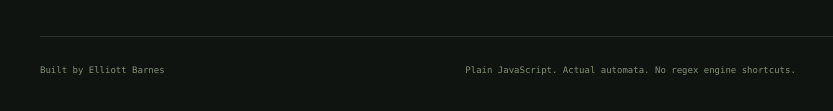
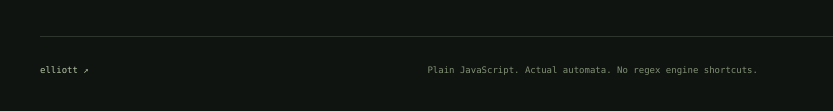
Before and after one commit to elliottbarnes/automata-lab, a website with bundled scripts: page docs/index.html in a window 1280 px wide. Shown: the part 1408-1519 px from the top of the page, 4-837 px from the left. Built offline with nearby package versions, Linux system fonts and the light colour scheme.

Commit message:
Link the lab back to the portfolio

```diff
--- a/docs/index.html
+++ b/docs/index.html
@@ -37,7 +37,7 @@
     </div>
     <section class="explanation"><div><span>01 / THOMPSON CONSTRUCTION</span><h3>Compose little machines.</h3><p>Each syntax node becomes a fragment. Epsilon transitions connect them into a nondeterministic automaton.</p></div><div><span>02 / SUBSET CONSTRUCTION</span><h3>Make every move certain.</h3><p>Each DFA state represents a set of NFA states. Every character has exactly one destination, including a dead state when needed.</p></div><div><span>03 / PARTITION REFINEMENT</span><h3>Keep only real distinctions.</h3><p>Repeatedly split states with different futures. Equivalent states merge without changing the language the machine accepts.</p></div></section>
   </main>
-  <footer><span>Built by Elliott Barnes</span><span>Plain JavaScript. Actual automata. No regex engine shortcuts.</span><a href="https://github.com/elliottbarnes/automata-lab#how-it-works" target="_blank" rel="noreferrer">Read the implementation ↗</a></footer>
+  <footer><a href="https://elliottbarnes.ca/">elliott ↗</a><span>Plain JavaScript. Actual automata. No regex engine shortcuts.</span><a href="https://github.com/elliottbarnes/automata-lab#how-it-works" target="_blank" rel="noreferrer">Read the implementation ↗</a></footer>
 </div>
 </body>
 </html>
```
Also changed, not shown: 1 other file.
